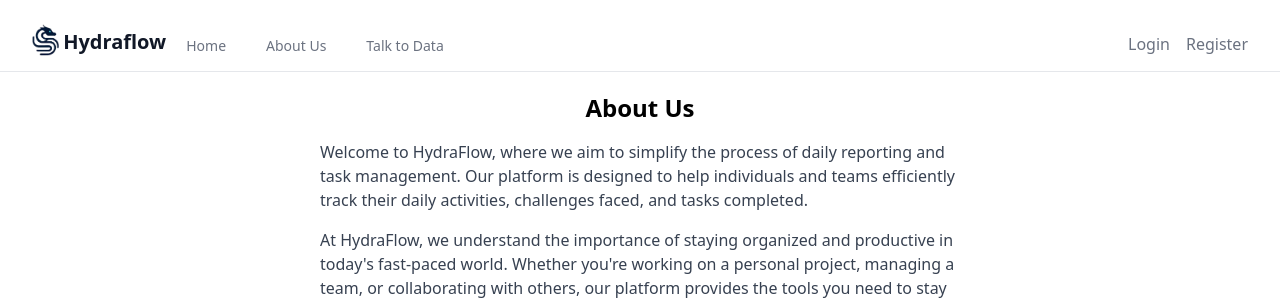
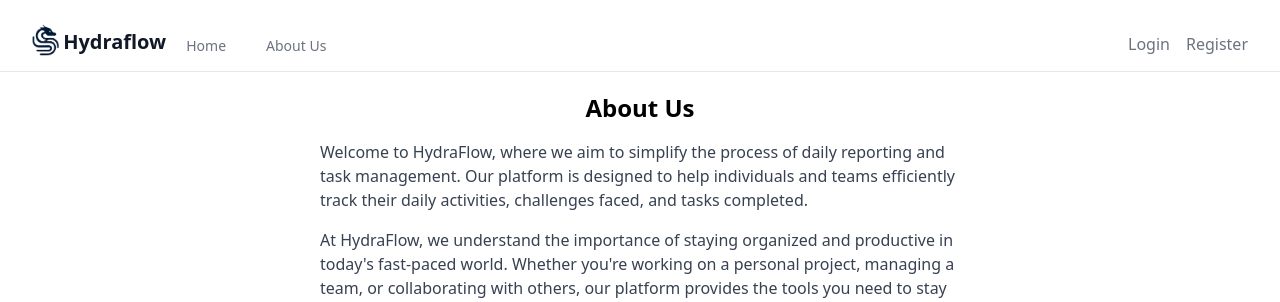
Before and after one commit to saadqureshi-1/hydraflow, a Flask app: page /about_us in a window 1280 px wide. Shown: the top 302 px of the page. Run offline with Flask 3, Linux system fonts and the light colour scheme.

Commit message:
chore: Remove unused link in base.html template

```diff
--- a/app/templates/base.html
+++ b/app/templates/base.html
@@ -31,8 +31,7 @@
                             {% endif %}
                         {% endif %}
                         <a href="{{ url_for('main.about_us') }}" class="text-gray-500 hover:text-gray-700 inline-flex items-center px-1 pt-1 text-sm font-medium no-underline">About Us</a>
-                        <a href="{{ url_for('main.talk_to_data') }}" class="text-gray-500 hover:text-gray-700 inline-flex items-center px-1 pt-1 text-sm font-medium no-underline">Talk to Data</a>
-                    </div>
+                        </div>
                 </div>
                 <div class="hidden sm:flex sm:items-end">
                     <div class="ml-3 relative">
```
